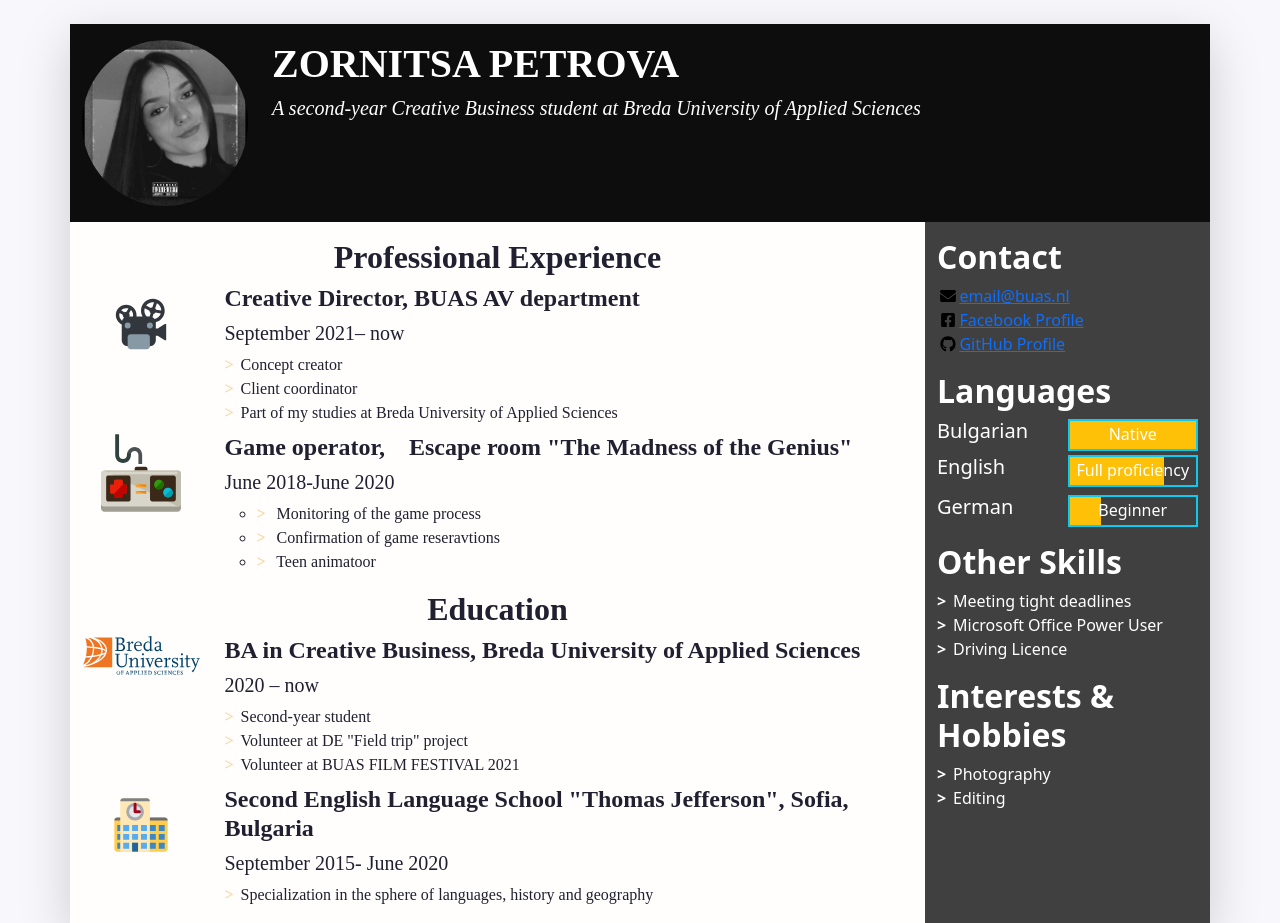
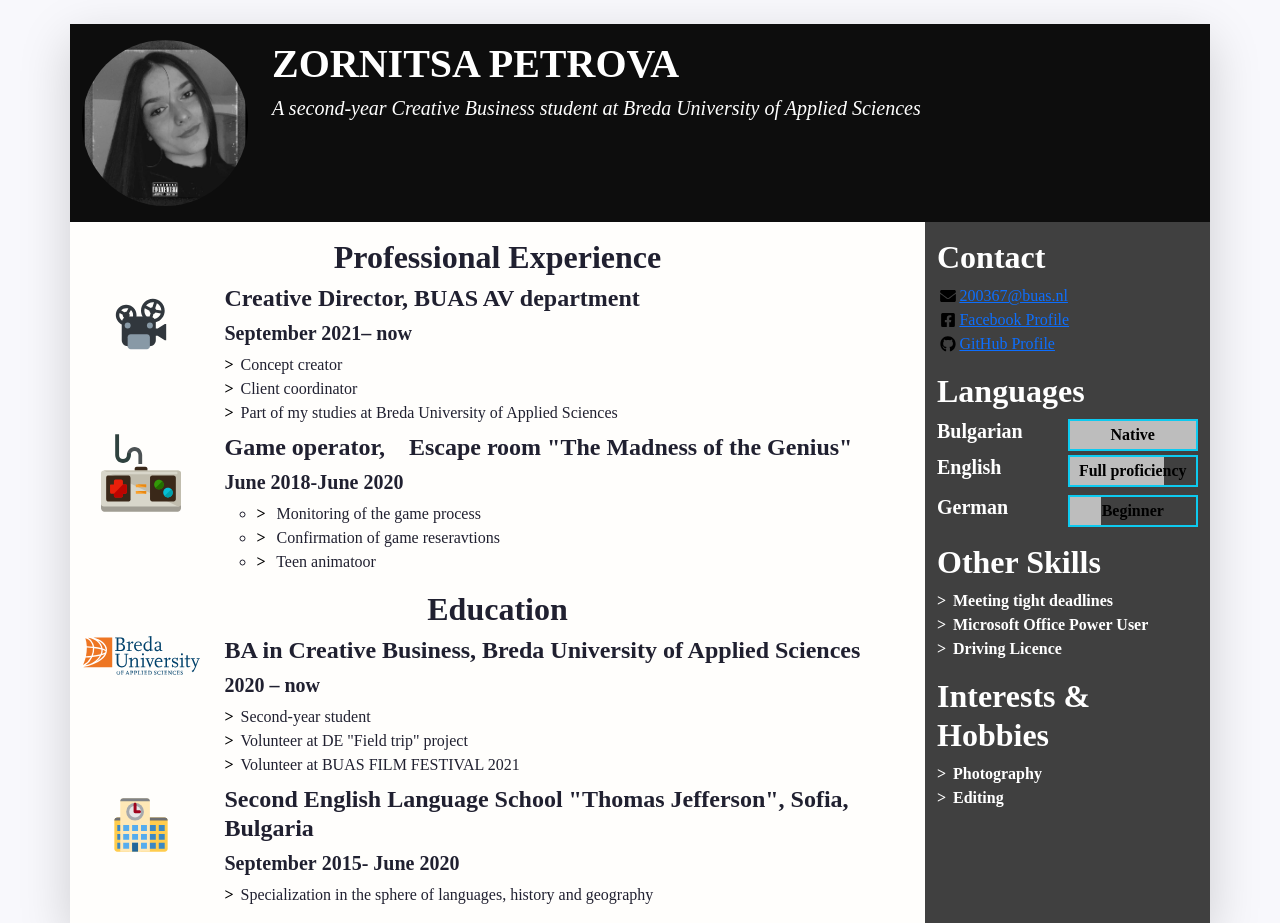
Before and after one commit to zpetrova1/cv-individual-assignment, a plain HTML site: page index_.html in a window 1280 px wide. Shown: the top 923 px of the page. Drawn offline with nearby package versions, Linux system fonts and the light colour scheme; a web font is replaced by a local one.

Commit message:
changed info

```diff
--- a/css/styles.css
+++ b/css/styles.css
@@ -48,7 +48,7 @@ font-family: 'Cormorant SC', serif;
 }
 
 .biography-details li::before {
-	color: #FAD49F;
+	color:#000000;
 }
 
 .biography-details li, .skill-list li {
@@ -61,3 +61,16 @@ font-family: 'Cormorant SC', serif;
 	height: 1em;
 	flex-basis: 1.4em;
 }
+
+.special-title {
+	font-family: 'Cormorant SC', serif;
+}
+.language-progress {
+	background-color: #BDBDBD;
+}
+.language-box {
+	color: #000000;
+}
+.bigger-font {
+	font-size: 50;
+}
--- a/index_.html
+++ b/index_.html
@@ -79,7 +79,7 @@
             <section> is yet another semantic element. The first one is for professional experience.
           -->
           <section class="my-3 biography-section">
-            <h2 class="text-sm-center fw-bold">Professional Experience </h2>
+            <h2 class="text-sm-center fw-bold"><strong>Professional Experience</strong> </h2>
 
 
             <!--
@@ -97,7 +97,7 @@
                 </div>
                 <div class="biography-contents col-9 col-sm-10 col-md-9 col-lg-10">
                   <h4 class="fw-bolder">Creative Director, BUAS AV department&nbsp; &nbsp; &nbsp; &nbsp;&nbsp;</h4>
-                  <h5>September 2021– now&nbsp;</h5>
+                  <h5 class="fw-bolder">September 2021– now&nbsp;</h5>
                   <!-- Use the list below to talk about your achievements -->
                   <ul class="biography-details list-unstyled">
                     <li>Concept creator&nbsp; &nbsp; &nbsp; &nbsp;&nbsp;</li>
@@ -116,7 +116,7 @@
                 </div>
                 <div class="biography-contents col-9 col-sm-10 col-md-9 col-lg-10">
                   <h4 class="fw-bolder">Game operator,&nbsp; &nbsp; Escape room  "The Madness of the Genius"</h4>
-                  <h5>June 2018-June 2020</h5>
+                  <h5 class="fw-bolder">June 2018-June 2020</h5>
 					<ul class="biography-details list-unstyle">
 						<li> Monitoring of the game process</li>
 						<li> Confirmation of game reseravtions</li>
@@ -148,7 +148,7 @@
                 </div>
                 <div class="biography-contents col-9 col-sm-10 col-md-9 col-lg-10">
                   <h4 class="fw-bold">BA in Creative Business, Breda University of Applied Sciences</h4>
-                  <h5>2020 –&nbsp;now</h5>
+                  <h5><strong>2020 –&nbsp;now</strong></h5>
                   <!-- Use the list below to talk about minors, exchanges, extra-curricular activities. -->
                   <ul class="biography-details list-unstyled">
                     <li>Second-year student&nbsp; &nbsp; &nbsp; &nbsp;&nbsp;&nbsp;</li>
@@ -166,7 +166,7 @@
                 </div>
                 <div class="biography-contents col-9 col-sm-10 col-md-9 col-lg-10">
                   <h4 class="fw-bolder">Second English Language School "Thomas Jefferson", Sofia, Bulgaria&nbsp; &nbsp; &nbsp; &nbsp; &nbsp; &nbsp;&nbsp;</h4>
-                  <h5>September 2015- June 2020</h5>
+                  <h5><strong>September</strong> <strong>2015- June 2020</strong></h5>
                   <ul class="biography-details list-unstyled">
                     <li>Specialization in the sphere of languages, history and geography&nbsp; &nbsp; &nbsp;&nbsp;&nbsp;</li>
                   </ul>
@@ -184,7 +184,7 @@
           We now move on to the column with contact details, languages and other skills
           <aside> is also a semantic element.
         -->
-        <aside class="col-md-5 col-lg-4 col-xl-3 resume-aside">
+        <aside class="col-md-5 col-lg-4 col-xl-3 resume-aside special-title">
 
           <!-- The first block will be contact details -->
           <section class="my-3 aside-section">
@@ -199,7 +199,7 @@
               <li class="contact-item">
                 <a class="d-flex align-items-center" href="mailto:200367@buas.nl" target="_blank">
                   <img class="contact-icon" src="images/icons/envelope.svg" alt="Email">
-                  email@buas.nl
+                  200367@buas.nl
                 </a>
               </li>
               <li class="contact-item">
@@ -227,30 +227,30 @@
             <!-- Each item in the list is a language. Modify, add or remove depending on what you speak -->
             <ul class="language-list list-unstyled">
               <li class="language-item d-flex mb-1">
-                <h5 class="language-name w-50">Bulgarian&nbsp;</h5>
+                <h5 class="language-name w-50 fw-bolder">Bulgarian&nbsp;</h5>
                 <div class="language-level w-50 border border-info border-2 position-relative">
                   <!-- The div below is a progress bar. Choose between w-25, w-50, w-75 and w-100 to show your level of fluency -->
-                  <div class="language-progress position-absolute bg-warning h-100 w-100"></div>
-                  <h6 class="position-absolute w-100 text-center top-0 py-1">Native</h6>
+                  <div class="language-progress position-absolute h-100 w-100"></div>
+                  <h6 class="position-absolute w-100 text-center top-0 py-1 language-box fw-bold" >Native</h6>
                 </div>
               </li>
               <li class="language-item d-flex mb-1">
-                <h5 class="language-name w-50">English</h5>
+                <h5 class="language-name w-50 fw-bolder">English</h5>
                 <div class="language-level w-50 border border-info border-2 position-relative">
                   <!-- The div below is a progress bar. Choose between w-25, w-50, w-75 and w-100 to show your level of fluency -->
-                  <div class="language-progress position-absolute bg-warning h-100 w-75"></div>
-                  <h6 class="position-absolute w-100 text-center top-0 py-1">Full proficiency</h6>
+                  <div class="language-progress position-absolute  h-100 w-75"></div>
+                  <h6 class="position-absolute w-100 text-center top-0 py-1 language-box fw-bold">Full proficiency</h6>
                 </div>
               </li>
               <li class="language-item d-flex mb-1">
 
               </li>
               <li class="language-item d-flex mb-1">
-                <h5 class="language-name w-50">German</h5>
+                <h5 class="language-name w-50 fw-bolder">German</h5>
                 <div class="language-level w-50 border border-info border-2 position-relative">
                   <!-- The div below is a progress bar. Choose between w-25, w-50, w-75 and w-100 to show your level of fluency -->
-                  <div class="language-progress position-absolute bg-warning h-100 w-25"></div>
-                  <h6 class="position-absolute w-100 text-center top-0 py-1">Beginner</h6>
+                  <div class="language-progress position-absolute h-100 w-25"></div>
+                  <h6 class="position-absolute w-100 text-center top-0 py-1 language-box fw-bolder">Beginner</h6>
                 </div>
               </li>
             </ul>
@@ -261,9 +261,9 @@
           <section class="my-3 aside-section">
             <h2 class="fw-bold">Other Skills</h2>
             <ul class="skill-list list-unstyled">
-              <li class="skill-item">Meeting tight deadlines&nbsp; &nbsp;&nbsp;</li>
-              <li class="skill-item">Microsoft Office Power User</li>
-              <li class="skill-item">Driving Licence</li>
+              <li class="skill-item"><strong>Meeting tight deadlines&nbsp;</strong> &nbsp;&nbsp;</li>
+              <li class="skill-item"><strong>Microsoft Office Power User</strong></li>
+              <li class="skill-item"><strong>Driving Licence</strong></li>
             </ul>
           </section>
 
@@ -272,8 +272,8 @@
           <section class="my-3 aside-section">
             <h2 class="fw-bolder">Interests &amp; Hobbies</h2>
             <ul class="skill-list list-unstyled">
-              <li class="skill-item">Photography&nbsp;&nbsp;&nbsp;</li>
-              <li class="skill-item">Editing&nbsp; &nbsp;</li>
+              <li class="skill-item"><strong>Photography&nbsp;</strong>&nbsp;&nbsp;</li>
+              <li class="skill-item"><strong>Editing&nbsp; &nbsp;</strong></li>
             </ul>
           </section>
 
```
